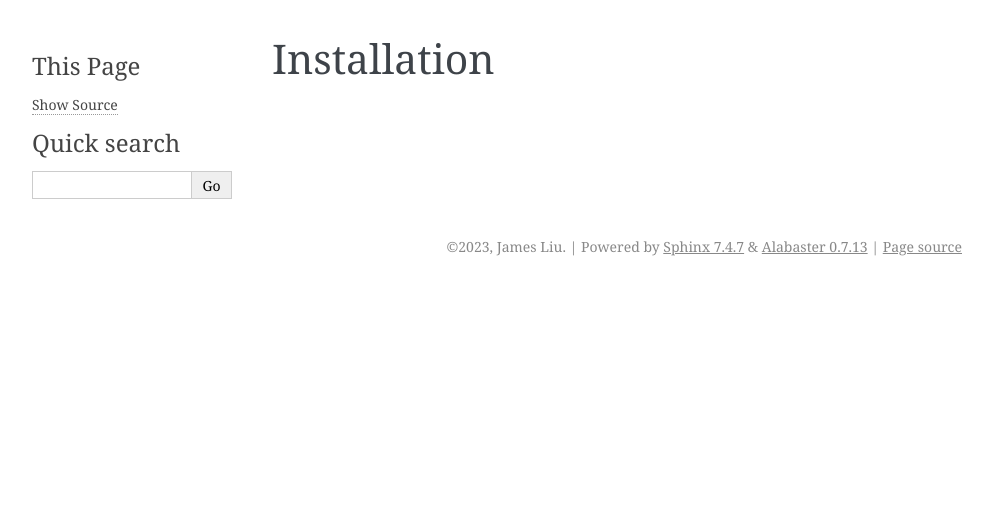
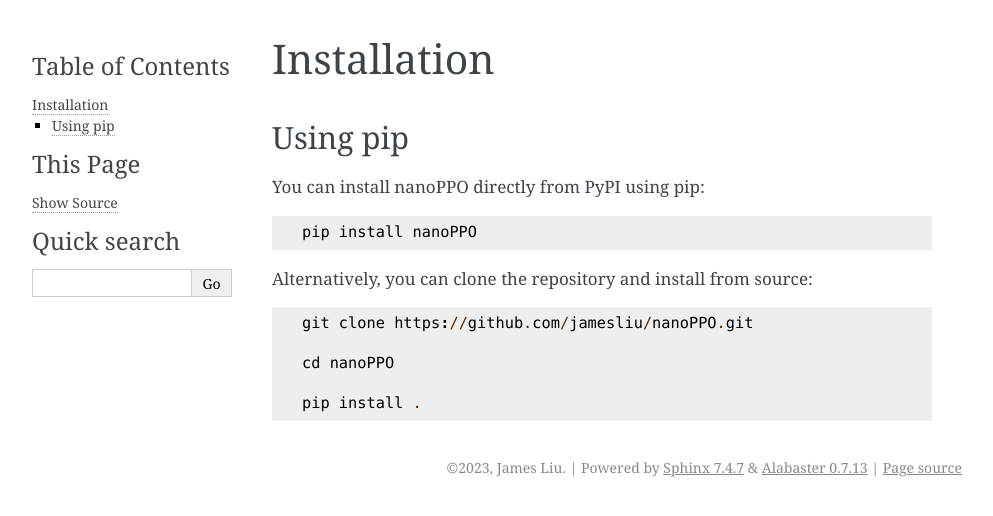
Before and after one commit to jamesliu/nanoPPO, a Sphinx documentation site: the page built from docs/installation.rst, in a window 1280 px wide. Shown: the top 516 px of the page, without its empty margins (148-1141 px from the left). Built offline with Sphinx 7.4.7, drawn with Linux system fonts in a browser that asks for light colours.

Commit message:
Added installation document

```diff
--- a/docs/installation.rst
+++ b/docs/installation.rst
@@ -3,3 +3,18 @@
 ==============
  Installation
 ==============
+
+Using pip
+---------
+
+You can install nanoPPO directly from PyPI using pip::
+
+  pip install nanoPPO
+
+Alternatively, you can clone the repository and install from source::
+
+  git clone https://github.com/jamesliu/nanoPPO.git
+
+  cd nanoPPO
+
+  pip install .
```
